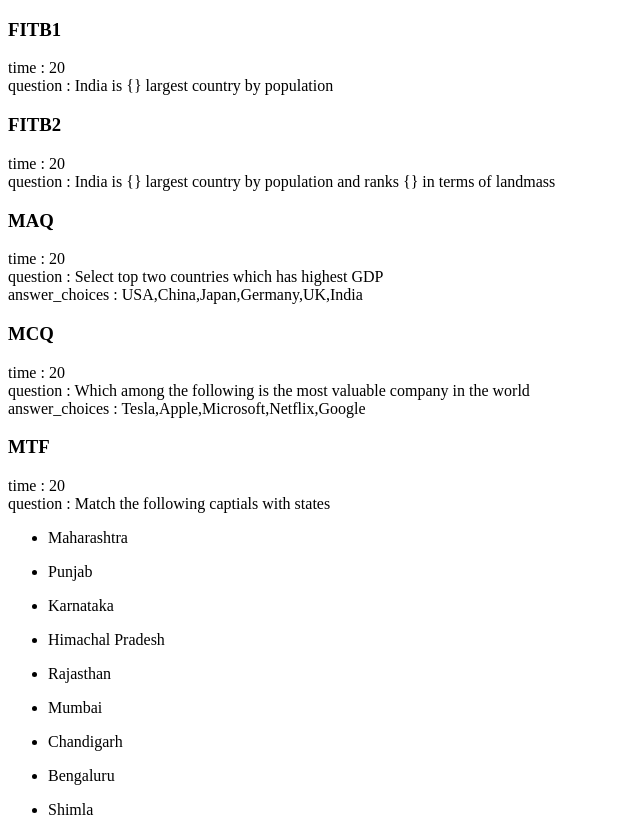
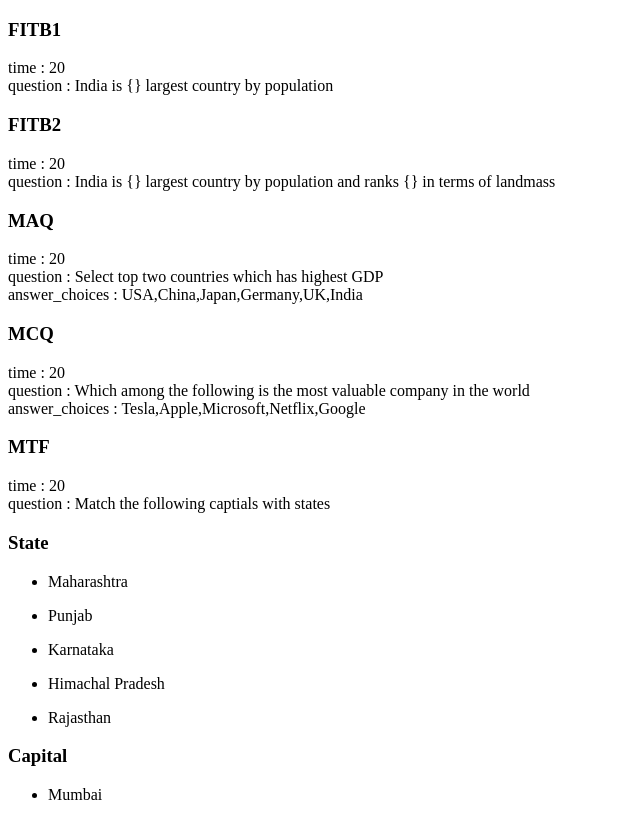
Before and after one commit to Joel-Nickson/IITQuizApp, an Angular app: page / in a window 1280 px wide. Shown: the top 817 px of the page, without its empty margins (0-640 px from the left). Built offline with nearby package versions, Linux system fonts and the light colour scheme.

Commit message:
update ctf with table heading

```diff
--- a/src/app/mtf/mtf.component.html
+++ b/src/app/mtf/mtf.component.html
@@ -2,9 +2,12 @@
 <div class="time">time : {{this.question.time}}</div>
 <div class="quest">question : {{this.question.question}}</div>
 
+<h3>{{heading1}}</h3>
 <ul class="col col-1" *ngFor="let item1 of col1">
     <li>{{item1}}</li>
 </ul>
+
+<h3>{{heading2}}</h3>
 <ul class="col col-2" *ngFor="let item of col2">
     <li>{{item}}</li>
 </ul>
--- a/src/app/mtf/mtf.component.ts
+++ b/src/app/mtf/mtf.component.ts
@@ -9,6 +9,8 @@
 })
 export class MtfComponent implements OnInit {
 
+  heading1: string = ""
+  heading2: string = ""
   col1: string[] = []
   col2: string[] = []
 
@@ -18,11 +20,17 @@
 
   ngOnInit(): void {
     let answer_options = this.question.answer_options;
+    let row = 0;
     for (let index in answer_options) {
       let cols: string[] = [];
       cols = JSON.stringify(answer_options[parseInt(index)]).split('"');
-      this.col1[parseInt(index)] = cols[4 - 1];
-      this.col2[parseInt(index)] = cols[8 - 1]
+      this.col1[parseInt(index)] = cols[3];
+      this.col2[parseInt(index)] = cols[7];
+      if (row == 0) {
+        this.heading1 = cols[1];
+        this.heading2 = cols[5];
+        row++;
+      }
     }
     console.log(this.col1, this.col2)
   }
```
